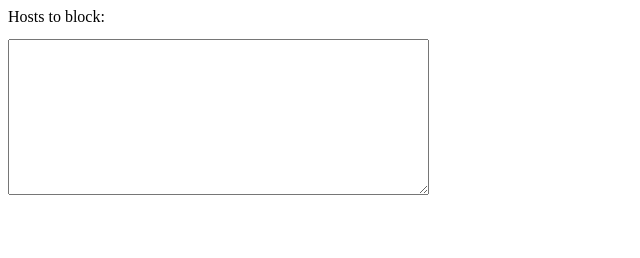
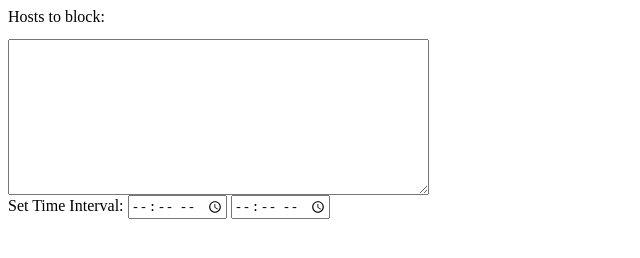
Before and after one commit to Simangaliso-Hlongwa/Website-Blocker, a browser extension: page web_extension/proxy-blocker/options/options.html in a window 1280 px wide. Shown: the whole page, without its empty margins (0-640 px from the left). Drawn offline with Linux system fonts and the light colour scheme.

Commit message:
added time input

```diff
--- a/web_extension/proxy-blocker/options/options.html
+++ b/web_extension/proxy-blocker/options/options.html
@@ -13,6 +13,12 @@
       <textarea id="blocked-hosts" rows="10" cols="50"></textarea>
     </section>
 
+    <section>
+      <span class="title">Set Time Interval: </span>
+      <input type="time" id="start_time" name="start-time" required onchange="show();">
+      <input type="time" id="end_time" name="end-time" required onchange="show2();">
+    </section>
+
     <script src="options.js"></script>
   </body>
 
```
